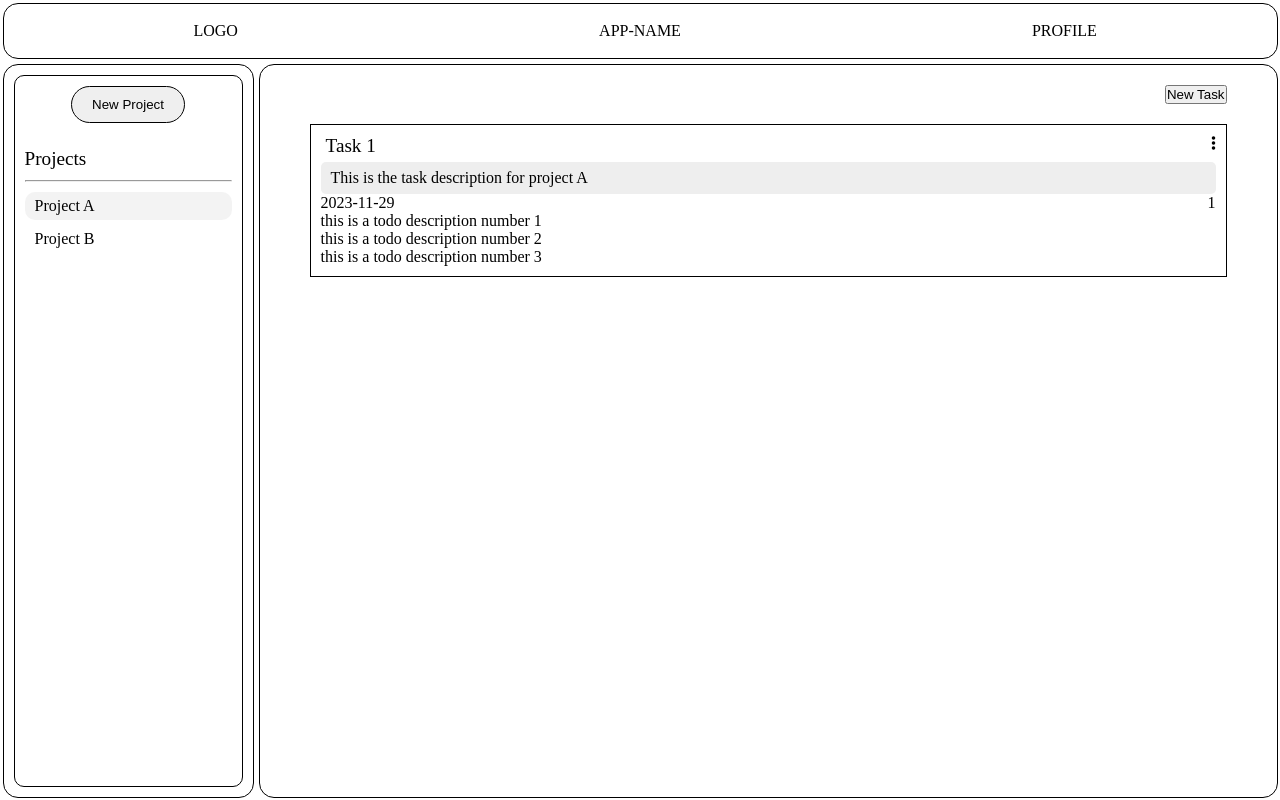
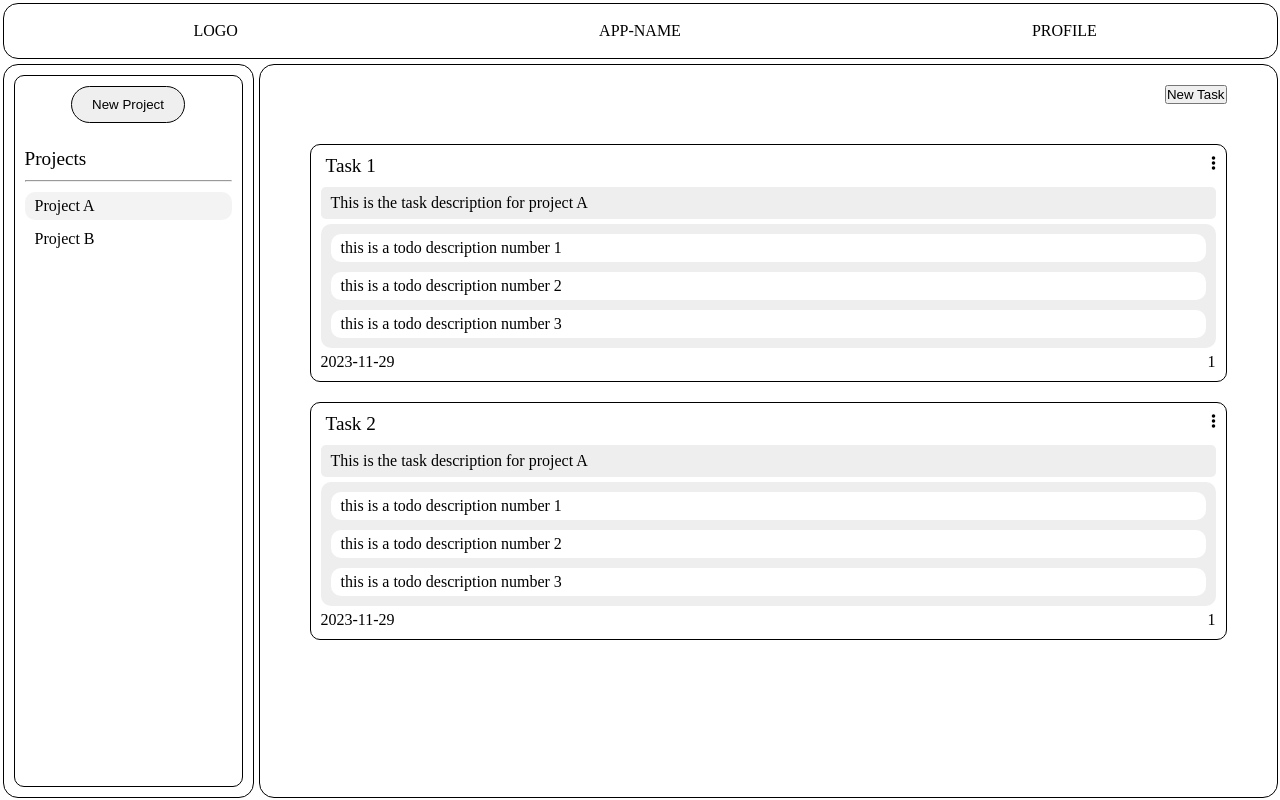
Before and after one commit to Caine-Spiwak/task-project, a website built with webpack: page src/index.html in a window 1280 px wide. Built offline with nearby package versions, Linux system fonts and the light colour scheme.

Commit message:
refactor the rendering of todos

```diff
--- a/src/css/content.css
+++ b/src/css/content.css
@@ -8,9 +8,20 @@
     margin-bottom: 20px;
 }
 
+#task-content {
+    display: flex;
+    flex-direction: column;
+    gap: 20px;
+}
+
 .task {
     border: 1px solid black;
+    border-radius: 10px;
     padding: 10px;
+
+    display: flex;
+    flex-direction: column;
+    gap: 5px;
 }
 
 .task-row {
@@ -29,3 +40,19 @@
     border-radius: 5px;
     padding: 7px 10px;
 }
+
+#todo-list {
+    background-color: #eee;
+    border-radius: 10px;
+    padding: 10px;
+
+    display: flex;
+    flex-direction: column;
+    gap: 10px;
+}
+
+.todo {
+    background-color: white;
+    border-radius: 10px;
+    padding: 5px 10px;
+}
--- a/src/css/sidebar.css
+++ b/src/css/sidebar.css
@@ -42,5 +42,5 @@
 }
 
 .project:hover {
-    background-color: #afafaf25;
+    background-color: #eee;
 }
--- a/src/index.js
+++ b/src/index.js
@@ -23,10 +23,10 @@ initialActiveProject();
 renderTasks2();
 
 // ADD PROJECT FORM
-newProjectModal();
+// newProjectModal();
 
 // SWITCH ACTIVE PROJECT - KEEPING IN CASE LOADS FROM LOCAL STORAGE
-changeActiveProject();
+// changeActiveProject();
 
 // ADD TASK MODAL
-newTaskModal();
+// newTaskModal();
--- a/src/js/projects.js
+++ b/src/js/projects.js
@@ -4,6 +4,26 @@ const projects = [
         'tasks': [
             {
                 title: "Task 1",
+                description: "This is the task description for project A",
+                dueDate: "2023-11-29",
+                priority: 1,
+                'todos': [
+                    {
+                        orderNumber: 1,
+                        description: "this is a todo description number 1"
+                    },
+                    {
+                        orderNumber: 2,
+                        description: "this is a todo description number 2"
+                    },
+                    {
+                        orderNumber: 3,
+                        description: "this is a todo description number 3"
+                    },
+                ]
+            },
+            {
+                title: "Task 2",
                 description: "This is the task description for project A",
                 dueDate: "2023-11-29",
                 priority: 1,
--- a/src/js/renderTasks2.js
+++ b/src/js/renderTasks2.js
@@ -6,24 +6,22 @@ const renderTasks2 = () => {
     // GET ACTIVE PROJECT / INDEX
     const index = document.querySelector('.active').getAttribute('data-project-index')
 
-    // GET ACTIVE PROJECT INDEX
-    // const index = x.getAttribute('data-project-index')
-
     // GET TASKS FOR ACTIVE PROJECT
     const tasks = projects[index].tasks
 
     // RENDER TASKS
-    tasks.forEach((task) => {
-        const taskContent = document.querySelector('#task-content')
-        const taskEl = document.createElement('div');
+    const taskContent = document.querySelector('#task-content')
 
-        taskEl.innerHTML = `
-            <div data-task-index='${index}' class='task'>
+    tasks.forEach((task, i) => {
+
+        taskContent.innerHTML += `
+            <div data-task-index='${i}' class='task'>
                 <div class="task-row">
                     <div class="task-title">${task.title}</div>
                     <i class="fa-solid fa-ellipsis-vertical"></i>
                 </div>
                 <div class="task-description">${task.description}</div>
+                <ol id="todo-list" data-todo-list='${i}'></ol>
                 <div class="task-row task-btm-row">
                     <div class="task-due-date">${task.dueDate}</div>
                     <div class="task-priority">${task.priority}</div>
@@ -31,11 +29,13 @@ const renderTasks2 = () => {
             </div>
         `;
 
-        taskContent.appendChild(taskEl)
+        renderTodos(task, i);
+
+
     })
 
     // RENDER TODOS
-    renderTodos(index);
+    // renderTodos();
 };
 
 export default renderTasks2;
--- a/src/js/renderTodos.js
+++ b/src/js/renderTodos.js
@@ -1,27 +1,12 @@
-import projects from "./projects";
 
-const renderTodos = (index) => {
 
-    // GET TODOS FOR ACTIVE PROJECTS TASKS
-    const tasks = projects[index].tasks     //[0].todos
+const renderTodos = (task, i) => {
+    const todoList = document.querySelector(`[data-todo-list='${i}']`)
 
-    // RENDER TODOS
-    tasks.forEach((task, i) => {
-        const currentTask = document.querySelector(`[data-task-index='${i}']`)
-        const currentTodos = tasks[i].todos
-        const todoList = document.createElement('ol')
-        todoList.classList.add('todo-list')
-
-        currentTodos.forEach((todo, i) => {
-
-            todoList.innerHTML += `
-            <li data-todo-index='${i}' class="todo">
-                <span class="todo-description">${todo.description}</span>
-            </li>
-            `;
-
-            currentTask.appendChild(todoList)
-        })
+    task.todos.forEach((todo, index) => {
+        todoList.innerHTML += `
+            <li data-todo-index=${index} class="todo">${todo.description}</li>
+        `
     })
 }
 
```
Also changed, not shown: src/index.html (+4 -14 lines), src/js/tasks.js (deleted, +0 -40 lines).
